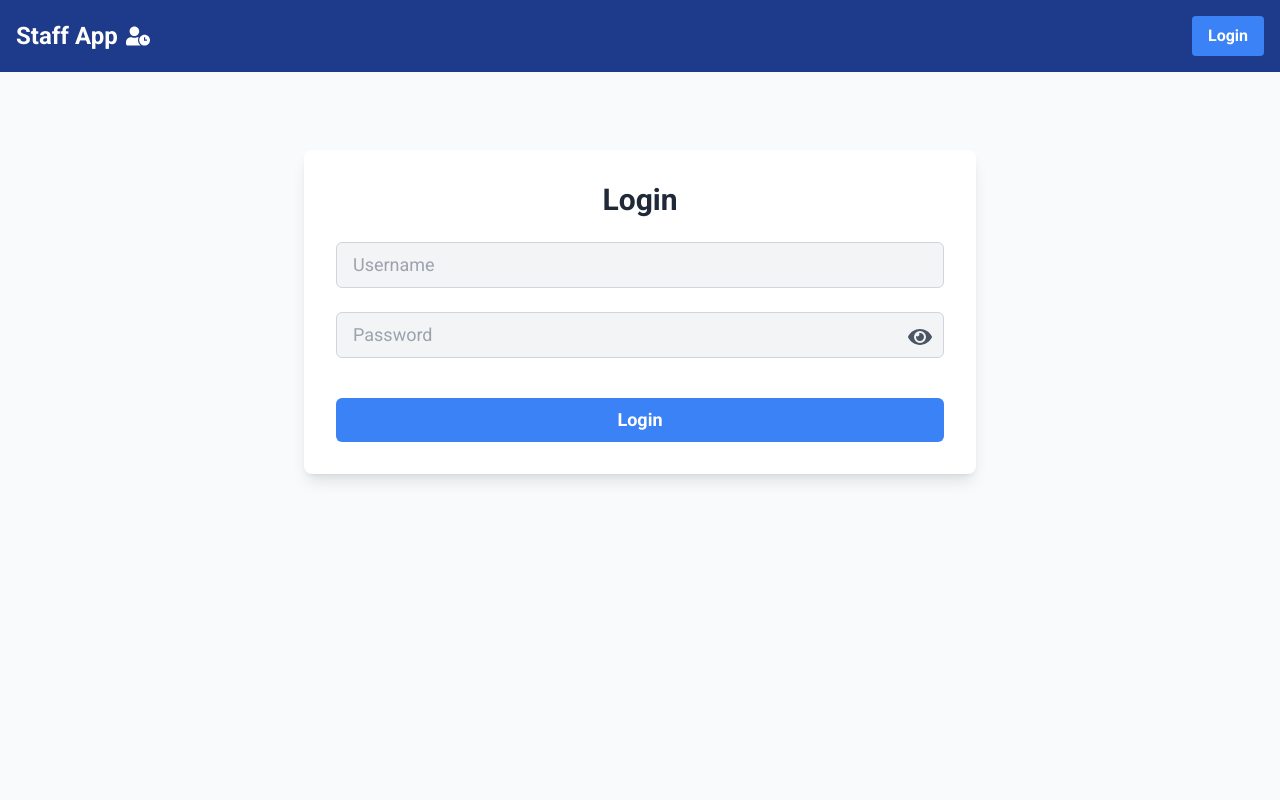
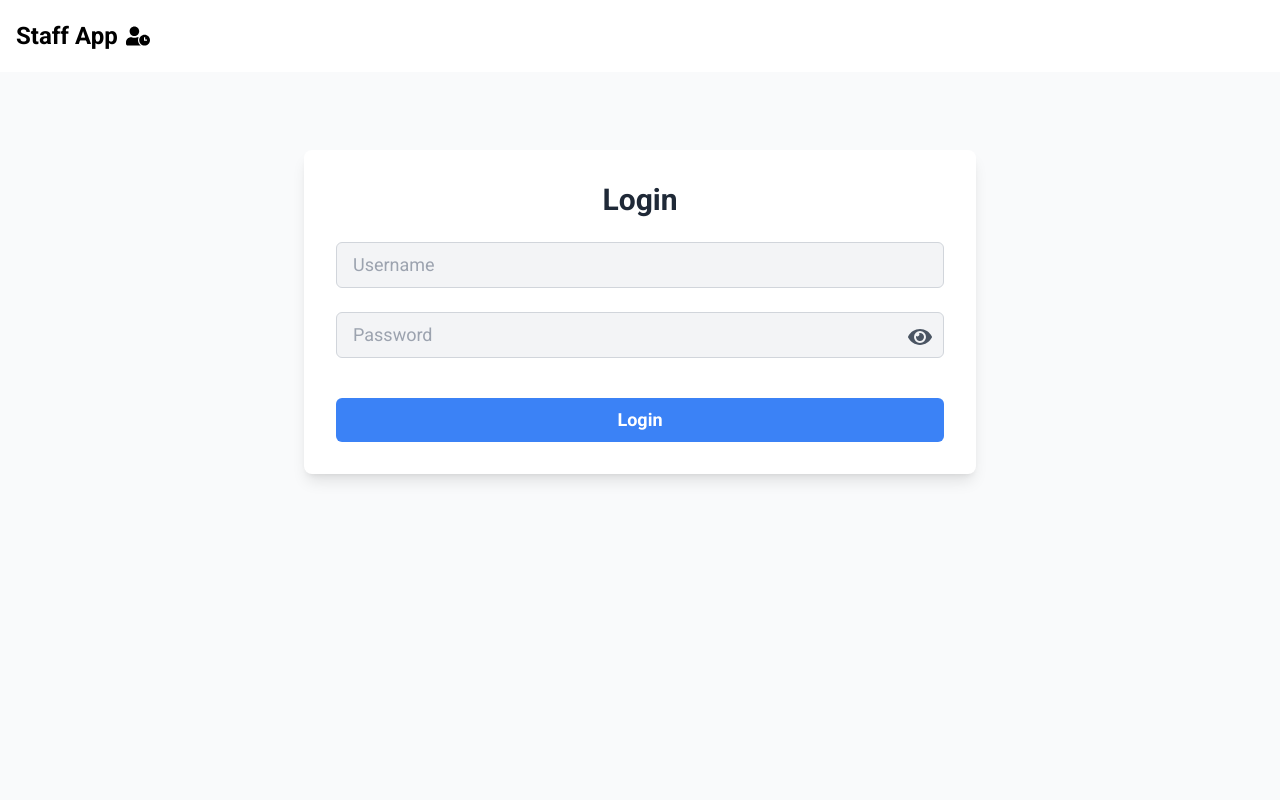
Before and after one commit to BladEvgen/Control-app, a React (Vite) app in the folder frontend/: page /app/login in a window 1280 px wide. Shown: the top 800 px of the page. Built offline with nearby package versions, Linux system fonts and the light colour scheme.

Commit message:
Update HeaderComponent.tsx

```diff
--- a/frontend/src/components/HeaderComponent.tsx
+++ b/frontend/src/components/HeaderComponent.tsx
@@ -87,11 +87,14 @@ const HeaderComponent = () => {
   };
 
   return (
-    <header className="bg-blue-900 text-white shadow-md">
+    <header className="bg-primary-dark text-text-light shadow-md">
       <nav className="container mx-auto p-4 flex items-center justify-between">
-        <Link to="/" className="text-2xl font-bold flex items-center">
+        <Link
+          to="/"
+          className="text-2xl font-bold flex items-center text-text-light"
+        >
           Staff App
-          <FaUserClock className="m-2" />
+          <FaUserClock className="ml-2" />
         </Link>
         <div className="lg:hidden">
           <button className="text-2xl" onClick={toggleMobileMenu}>
@@ -107,7 +110,7 @@ const HeaderComponent = () => {
             <div className="relative mt-4 lg:mt-0 lg:ml-4">
               <button
                 ref={profileButtonRef}
-                className="flex items-center bg-gray-800 hover:bg-gray-900 text-white font-bold py-2 px-4 rounded relative"
+                className="flex items-center bg-primary hover:bg-primary-dark text-white font-bold py-2 px-4 rounded relative"
                 onClick={toggleDropdown}
               >
                 {username} <FaAngleDown className="ml-2" />
@@ -115,24 +118,24 @@ const HeaderComponent = () => {
               {isDropdownOpen && (
                 <div
                   ref={dropdownRef}
-                  className="absolute right-0 mt-2 w-48 bg-white text-gray-800 rounded-md shadow-lg z-50"
+                  className="absolute right-0 mt-2 w-48 bg-white dark:bg-background-dark text-gray-800 dark:text-text-light rounded-md shadow-lg z-50"
                   onMouseLeave={handleMouseLeave}
                 >
                   <Link to="/profile">
-                    <button className="flex items-center px-4 py-3 hover:bg-gray-200 w-full text-left border-gray-300 rounded">
+                    <button className="flex items-center px-4 py-3 hover:bg-gray-200 dark:hover:bg-gray-700 w-full text-left border-gray-300 rounded">
                       <FaUser className="mr-2 text-blue-500" />
                       Profile
                     </button>
                   </Link>
                   <a href={`${apiUrl}/upload`}>
-                    <button className="flex items-center px-4 py-3  hover:bg-gray-200  w-full text-left border-gray-300">
+                    <button className="flex items-center px-4 py-3 hover:bg-gray-200 dark:hover:bg-gray-700 w-full text-left border-gray-300 rounded">
                       <FaUpload className="mr-2 text-green-500 hover:text-green-700" />
                       Upload
                     </button>
                   </a>
                   <button
                     onClick={handleLogout}
-                    className="flex items-center px-4 py-3 hover:bg-gray-200 w-full text-left border-t text-red-500"
+                    className="flex items-center px-4 py-3 hover:bg-gray-200 dark:hover:bg-gray-700 w-full text-left border-t text-red-500"
                   >
                     <FaSignOutAlt className="mr-2" />
                     Logout
@@ -143,7 +146,7 @@ const HeaderComponent = () => {
           ) : (
             location.pathname !== "/login" && (
               <Link to="/login" className="mt-4 lg:mt-0 lg:ml-4">
-                <button className="bg-blue-500 hover:bg-blue-700 text-white font-bold py-2 px-4 rounded">
+                <button className="bg-primary hover:bg-primary-dark text-white font-bold py-2 px-4 rounded">
                   Login
                 </button>
               </Link>
```
